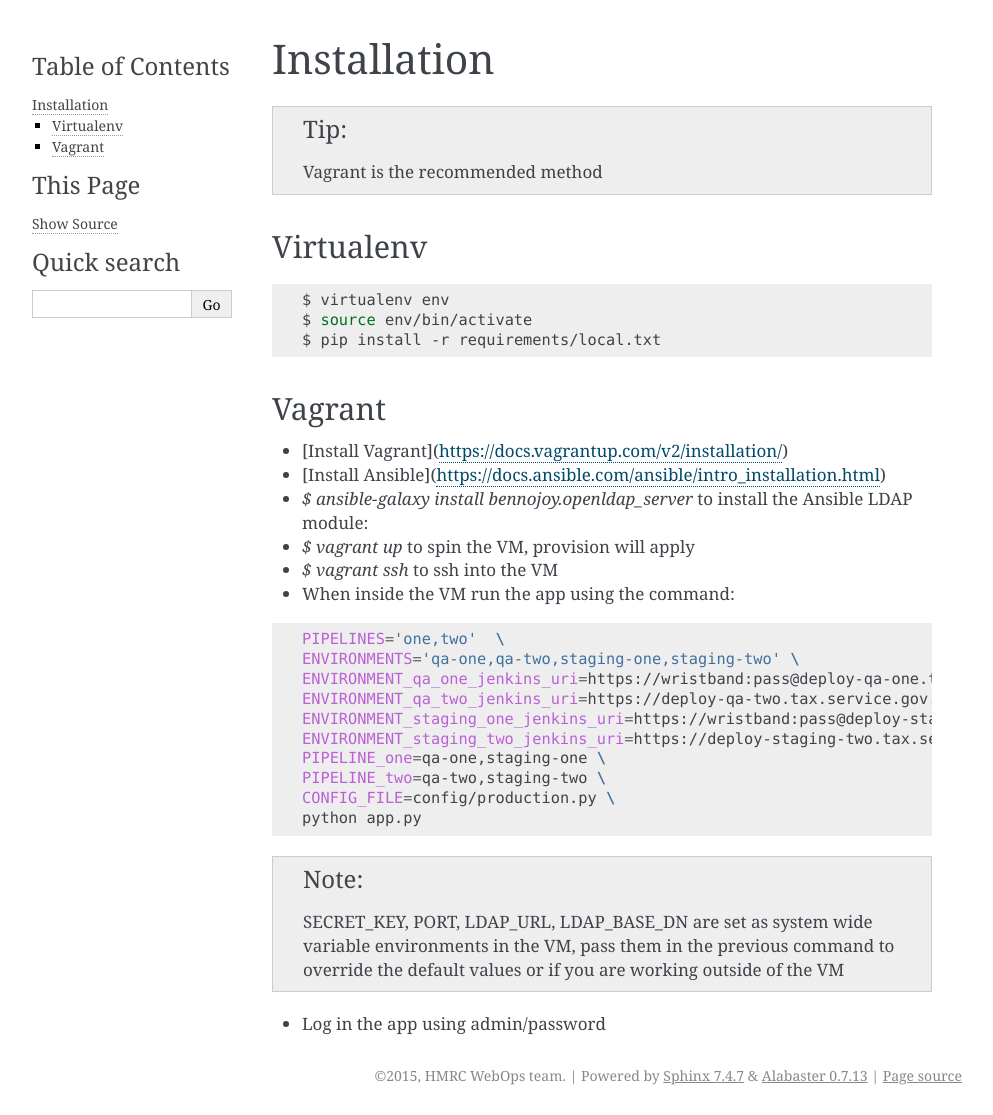
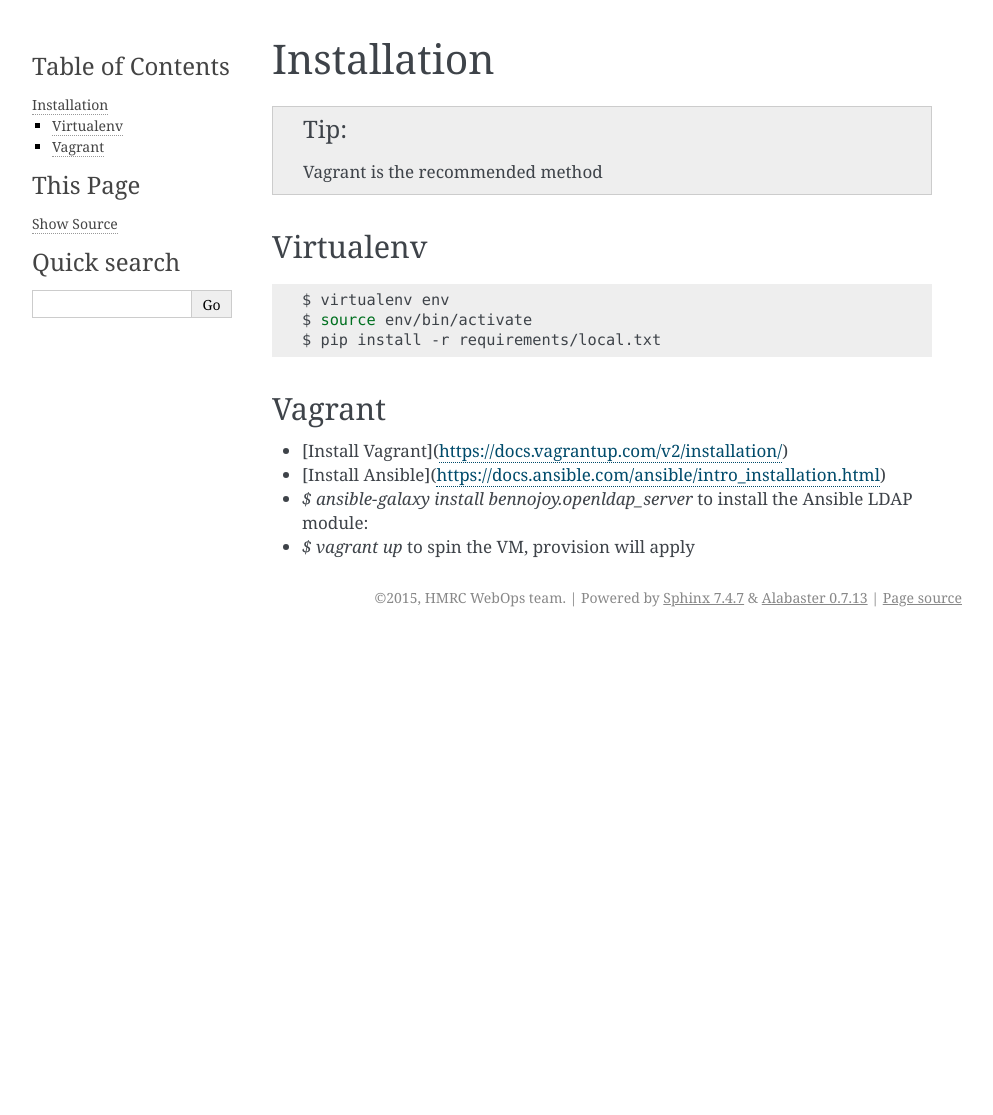
Before and after one commit to beyond-code-github/wristband, a Sphinx documentation site: the page built from docs/installation.rst, in a window 1280 px wide. Shown: the whole page, without its empty margins (148-1141 px from the left). Built offline with Sphinx 7.4.7, drawn with Linux system fonts in a browser that asks for light colours; after the commit the page ends 900 px from its top, so only the background shows below that.

```diff
--- a/docs/index.rst
+++ b/docs/index.rst
@@ -10,6 +10,7 @@ Contents:
 
    concepts
    installation
+   first_steps
 
 
 
--- a/docs/installation.rst
+++ b/docs/installation.rst
@@ -20,25 +20,3 @@ Vagrant
 - [Install Ansible](https://docs.ansible.com/ansible/intro_installation.html)
 - `$ ansible-galaxy install bennojoy.openldap_server` to install the Ansible LDAP module:
 - `$ vagrant up` to spin the VM, provision will apply
-- `$ vagrant ssh` to ssh into the VM
-- When inside the VM run the app using the command:
-
-.. code:: bash
-
-    PIPELINES='one,two'  \
-    ENVIRONMENTS='qa-one,qa-two,staging-one,staging-two' \
-    ENVIRONMENT_qa_one_jenkins_uri=https://wristband:pass@deploy-qa-one.tax.service.gov.uk  \
-    ENVIRONMENT_qa_two_jenkins_uri=https://deploy-qa-two.tax.service.gov.uk  \
-    ENVIRONMENT_staging_one_jenkins_uri=https://wristband:pass@deploy-staging-one.tax.service.gov.uk  \
-    ENVIRONMENT_staging_two_jenkins_uri=https://deploy-staging-two.tax.service.gov.uk  \
-    PIPELINE_one=qa-one,staging-one \
-    PIPELINE_two=qa-two,staging-two \
-    CONFIG_FILE=config/production.py \
-    python app.py
-
-.. note::
-
-    SECRET_KEY, PORT, LDAP_URL, LDAP_BASE_DN are set as system wide variable environments in the VM,
-    pass them in the previous command to override the default values or if you are working outside of the VM
-
-- Log in the app using admin/password
```
Also changed, not shown: docs/first_steps.rst (added, +43 -0 lines).
